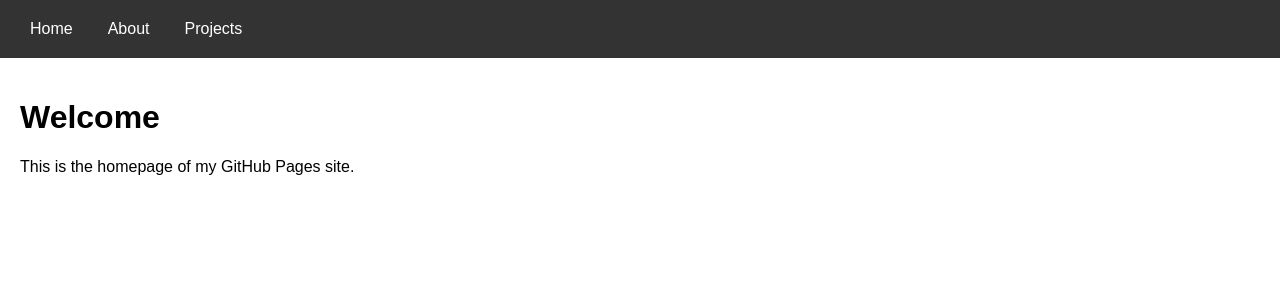
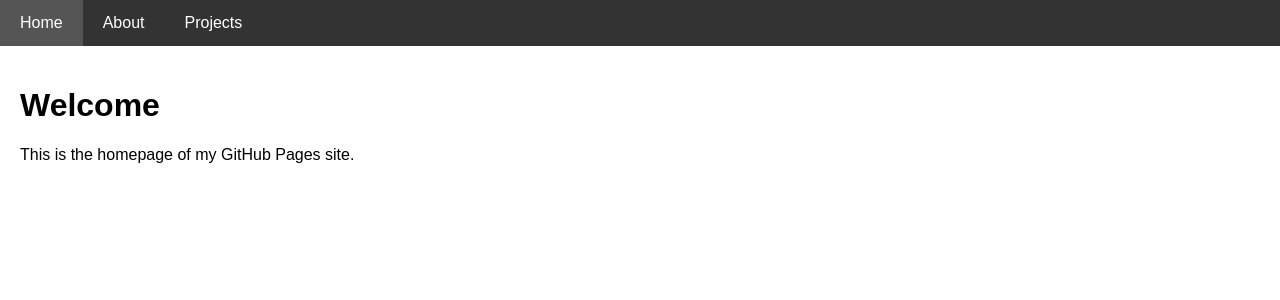
Before and after one commit to BipulMani/bipulmani.github.io, a Jekyll site: the page built from index.md, in a window 1280 px wide. Shown: the top 300 px of the page. Built offline with Jekyll 4.4.1, drawn with Linux system fonts in a browser that asks for light colours.

Commit message:
Update 2

```diff
--- a/_layouts/default.html
+++ b/_layouts/default.html
@@ -7,19 +7,19 @@
   <style>
     body { margin: 0; font-family: Arial, sans-serif; }
     .navbar {
-      display: flex;
       background-color: #333;
-      padding: 10px 20px;
-      align-items: center;
+      overflow: hidden;
     }
     .navbar a {
+      float: left;
+      display: block;
       color: white;
-      padding: 10px;
+      text-align: center;
+      padding: 14px 20px;
       text-decoration: none;
-      margin-right: 15px;
     }
     .navbar a:hover {
-      background-color: #575757;
+      background-color: #555;
     }
     .content {
       padding: 20px;
```
